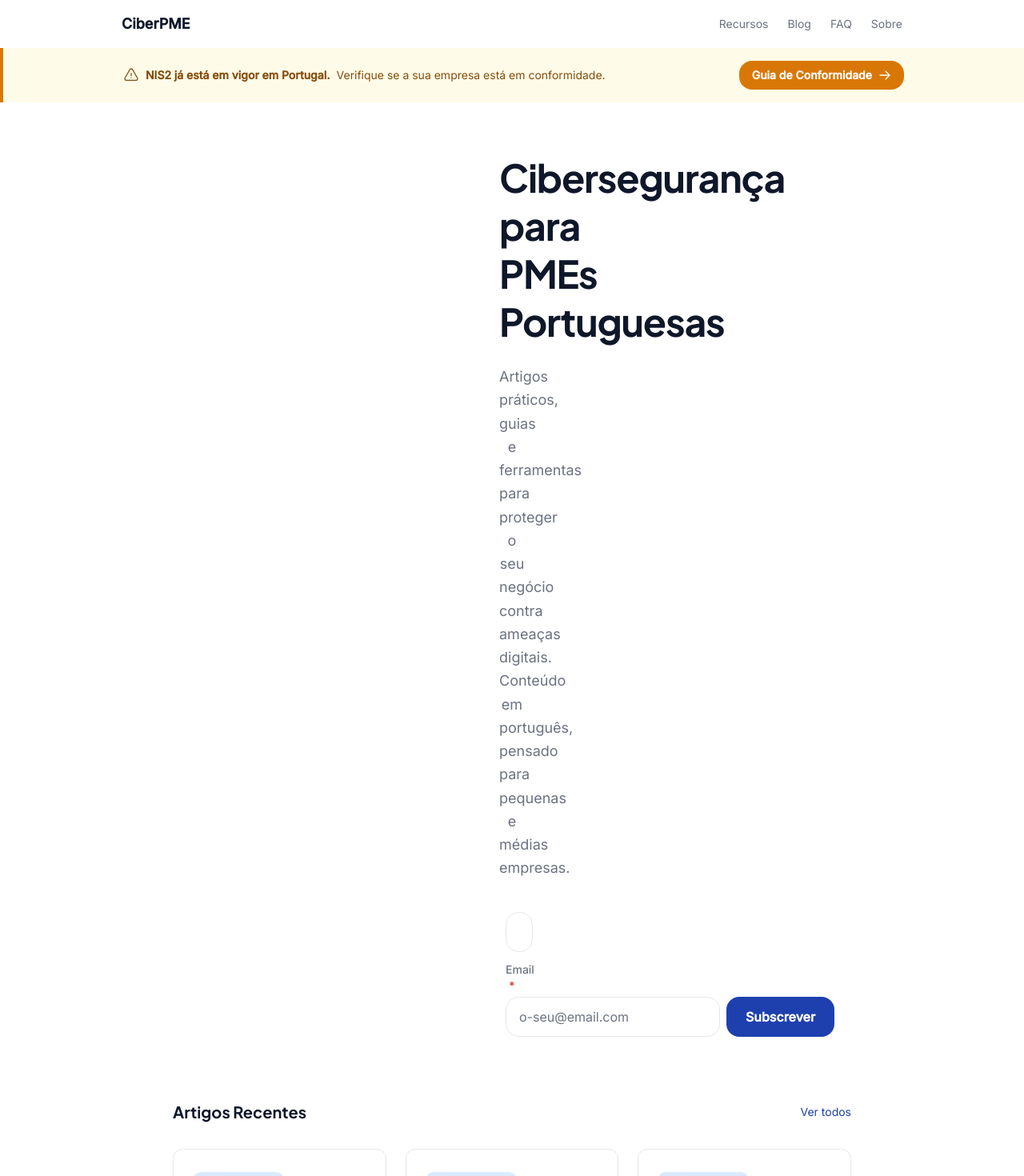
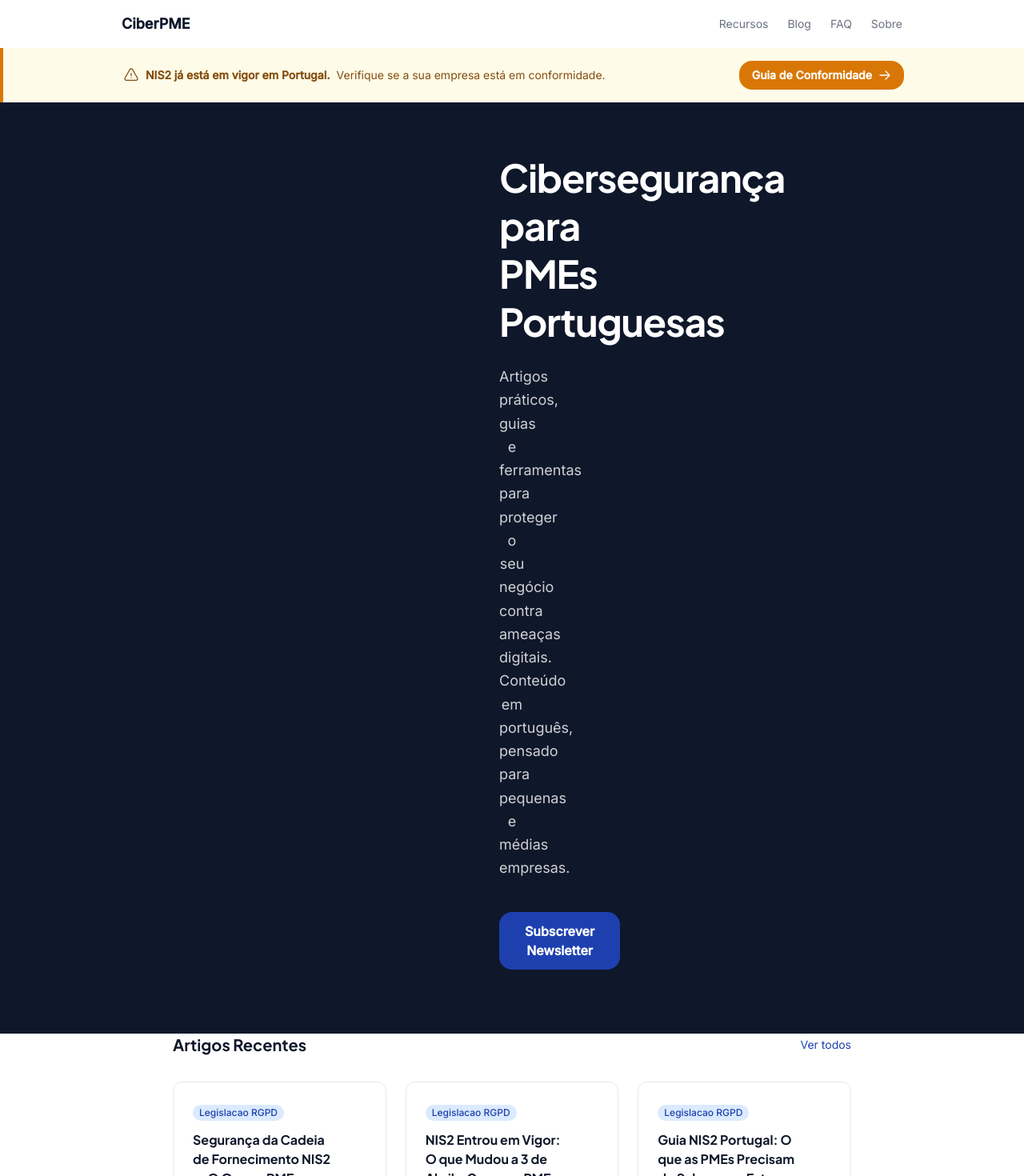
Before and after one commit to carloshmiranda/cibersegura, a Next.js app: page / in a window 1280 px wide. Shown: the top 1470 px of the page at 80% size. Built offline with nearby package versions, Linux system fonts and the light colour scheme.

Commit message:
fix: dark navy hero, newsletter form layout + diacritics in success state

```diff
--- a/src/app/newsletter-form.tsx
+++ b/src/app/newsletter-form.tsx
@@ -42,11 +42,10 @@ export function NewsletterForm() {
     return (
       <div className="text-center">
         <p className="text-lg font-bold text-brand mb-2">
-          Subscricao confirmada!
+          Subscrição confirmada!
         </p>
         <p className="text-text-secondary">
-          Obrigado. Ira receber os nossos artigos e dicas de seguranca no seu
-          email.
+          Irá receber os nossos artigos e dicas de segurança no seu email.
         </p>
       </div>
     );
@@ -67,7 +66,6 @@ export function NewsletterForm() {
         <label htmlFor="newsletter-email" className="block text-sm font-medium text-text-secondary mb-1">
           Email <span className="text-error" aria-hidden="true">*</span>
         </label>
-        <div className="flex gap-2">
         <input
           id="newsletter-email"
           type="email"
@@ -76,18 +74,17 @@ export function NewsletterForm() {
           value={email}
           onChange={(e) => setEmail(e.target.value)}
           aria-describedby={state === "error" ? "newsletter-error" : undefined}
-          className="flex-1 px-4 py-3 border border-border rounded-lg text-brand placeholder:text-text-muted focus:outline-none focus:ring-2 focus:ring-accent"
+          className="w-full px-4 py-3 border border-border rounded-lg text-brand placeholder:text-text-muted focus:outline-none focus:ring-2 focus:ring-accent"
         />
+      </div>
       <button
         type="submit"
         disabled={state === "loading"}
         aria-busy={state === "loading"}
-          className="px-6 py-3 bg-accent text-white rounded-lg font-bold hover:opacity-90 transition disabled:opacity-50"
+        className="w-full px-6 py-3 bg-accent text-white rounded-lg font-bold hover:opacity-90 transition disabled:opacity-50"
       >
         {state === "loading" ? "A subscrever…" : "Subscrever"}
       </button>
-        </div>
-      </div>
       {state === "error" && (
         <p id="newsletter-error" role="alert" className="text-sm text-error">
           Não foi possível subscrever. Verifique o email e tente novamente.
--- a/src/app/page.tsx
+++ b/src/app/page.tsx
@@ -58,20 +58,25 @@ export default function HomePage() {
       <NIS2Banner />
 
       <main id="main-content">
-        {/* Hero */}
-        <header className="max-w-3xl mx-auto px-6 pt-16 pb-20 text-center">
-          <h1 className="text-4xl md:text-5xl font-bold tracking-tight text-brand mb-6 leading-tight text-balance font-display">
+        {/* Hero — dark navy */}
+        <section className="bg-brand pt-16 pb-20 text-center">
+          <div className="max-w-3xl mx-auto px-6">
+            <h1 className="text-4xl md:text-5xl font-bold tracking-tight text-white mb-6 leading-tight text-balance font-display">
               Cibersegurança para PMEs Portuguesas
             </h1>
-          <p className="text-lg text-text-secondary mb-10 max-w-xl mx-auto leading-relaxed text-pretty">
+            <p className="text-lg text-white/80 mb-10 max-w-xl mx-auto leading-relaxed text-pretty">
               Artigos práticos, guias e ferramentas para proteger o seu negócio
               contra ameaças digitais. Conteúdo em português, pensado para
               pequenas e médias empresas.
             </p>
-          <div id="newsletter" className="max-w-md mx-auto">
-            <NewsletterForm />
+            <a
+              href="#newsletter"
+              className="inline-block px-8 py-3 bg-accent text-white rounded-lg font-bold hover:opacity-90 transition"
+            >
+              Subscrever Newsletter
+            </a>
           </div>
-        </header>
+        </section>
 
         {/* Featured Articles */}
         <section className="max-w-4xl mx-auto px-6 pb-20">
@@ -214,7 +219,7 @@ export default function HomePage() {
         </section>
 
         {/* Newsletter CTA */}
-        <section className="bg-bg-subtle py-20">
+        <section id="newsletter" className="bg-bg-subtle py-20">
           <div className="max-w-md mx-auto px-6 text-center">
             <h2 className="text-xl font-bold text-brand mb-4 text-balance font-display">
               Receba as nossas dicas de segurança
```
Lines whose indentation alone changed are shown as unchanged.
